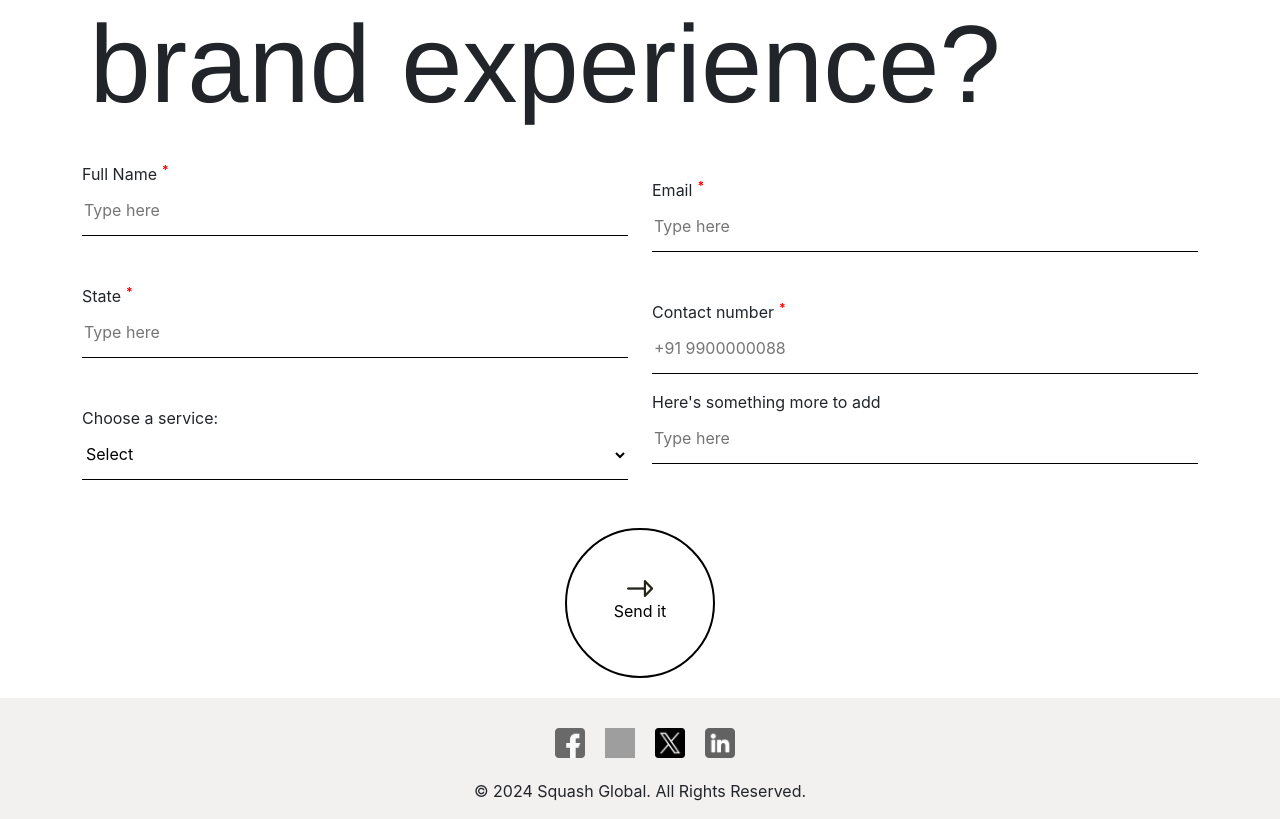
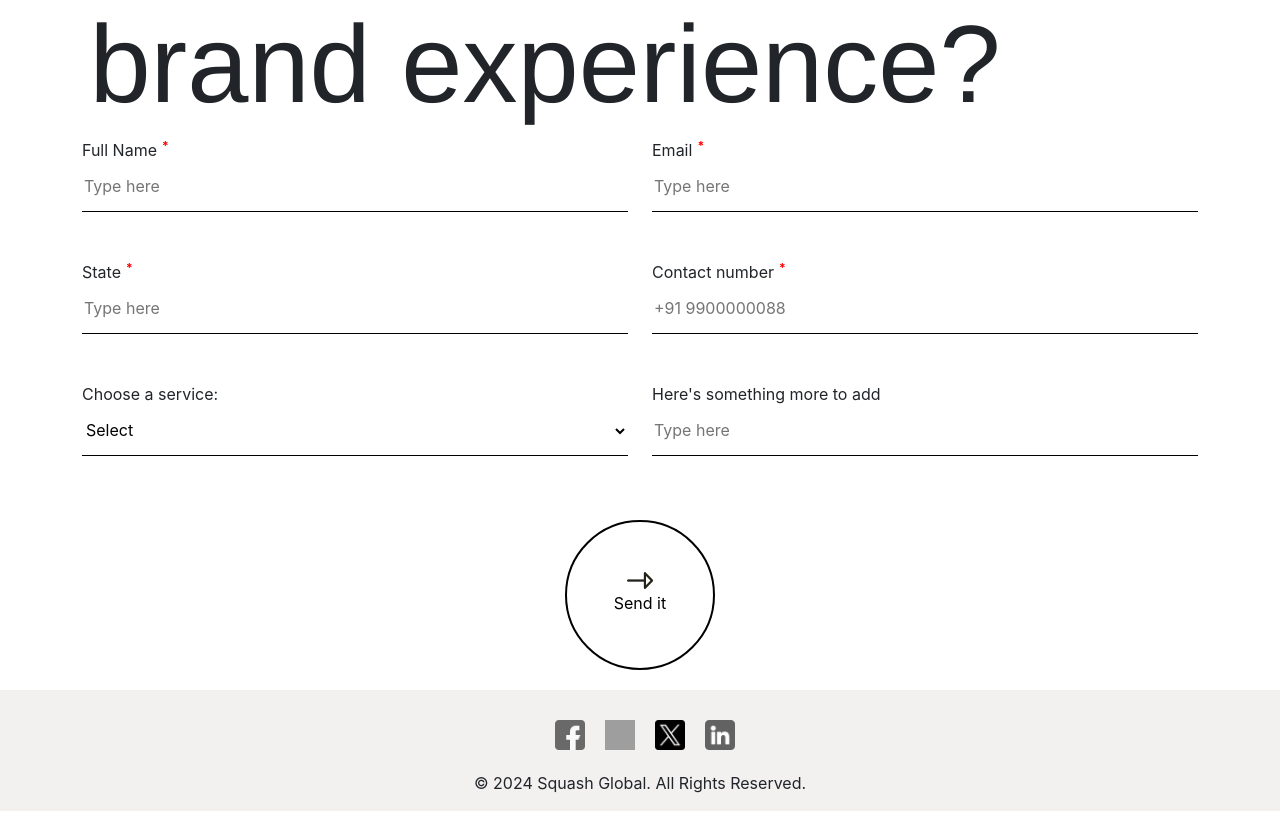
Before and after one commit to VishK98/Squash-Global, a React (Create React App) app: page / in a window 1280 px wide. Shown: the part 7320-8139 px from the top of the page. Built offline with nearby package versions, Linux system fonts and the light colour scheme; grey boxes are pictures that could not be loaded.

Commit message:
Update Home.js

```diff
--- a/src/components/Home/Home.js
+++ b/src/components/Home/Home.js
@@ -855,7 +855,7 @@ function Home() {
           </div>
         </div>
       </div>
-      <div className="container mt-4">
+      <div className="container">
         <form onSubmit={handleSubmit}>
           <div className="row">
             <div className="col-lg-6 col-md-6 col-12">
@@ -936,7 +936,7 @@ function Home() {
                     onChange={handleChange}
                     placeholder="Type here"
                     autoComplete="off"
-                    className="form-field"
+                    className="form-field mb-3"
                     required
                   >
                     <option value="selected">Select</option>
@@ -962,7 +962,7 @@ function Home() {
                 animation="slide-up"
               />
             </div>
-            <div className="col-lg-6 col-md-6 col-12 mt-3">
+            <div className="col-lg-6 col-md-6 col-12">
               <AnimatedText
                 text={
                   <label>
@@ -1021,7 +1021,7 @@ function Home() {
                     onChange={handleChange}
                     placeholder="+91 9900000088"
                     autoComplete="off"
-                    className="form-field mb-3"
+                    className="form-field mb-lg-5 mb-3"
                     pattern="[0-9]{10}"
                     required
                   />
@@ -1051,7 +1051,7 @@ function Home() {
           </div>
           <div
             id="contactSubmitBtn"
-            className="d-flex justify-content-center mt-lg-5 mt-3"
+            className="d-flex justify-content-center mt-lg-5 mb-3 mt-3"
           >
             <AnimatedText
               text={
```
